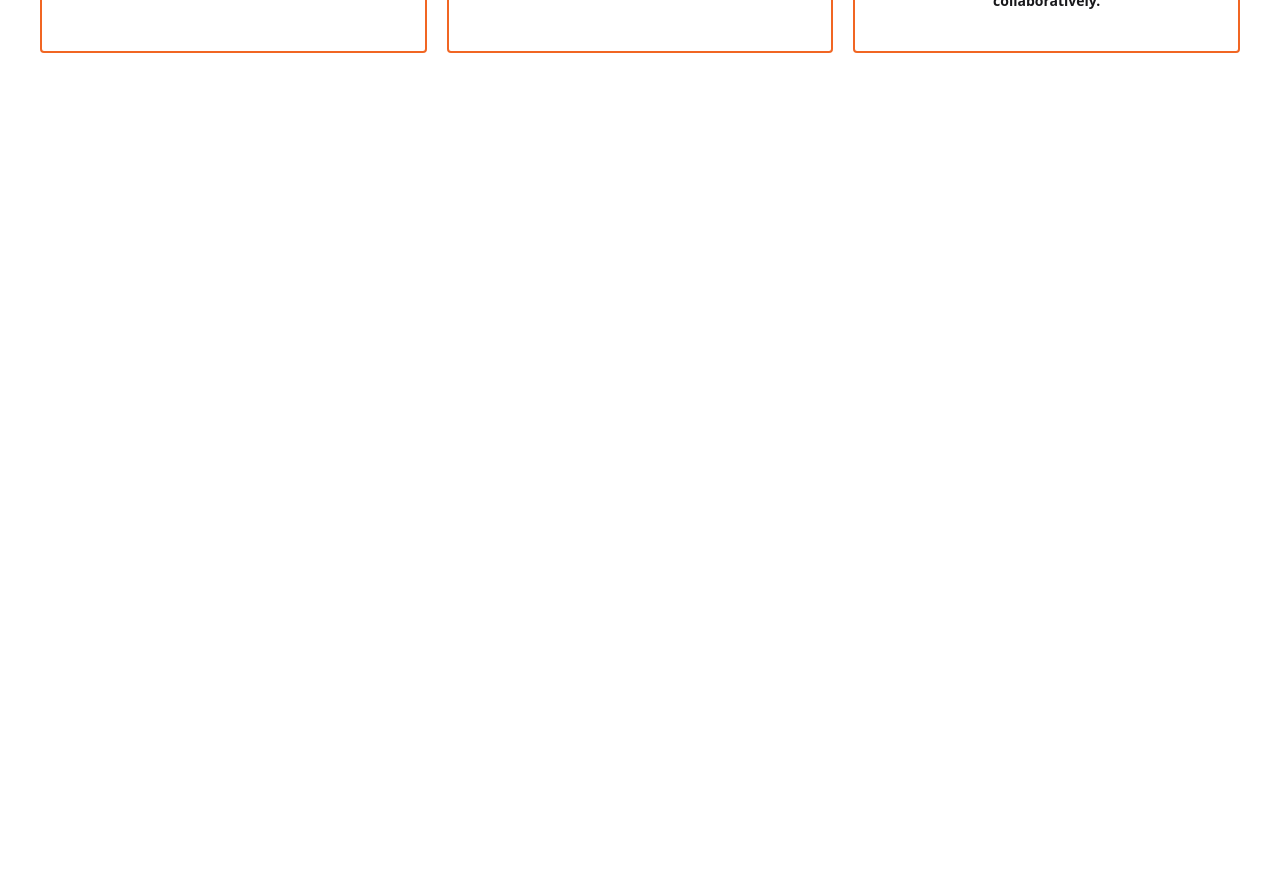
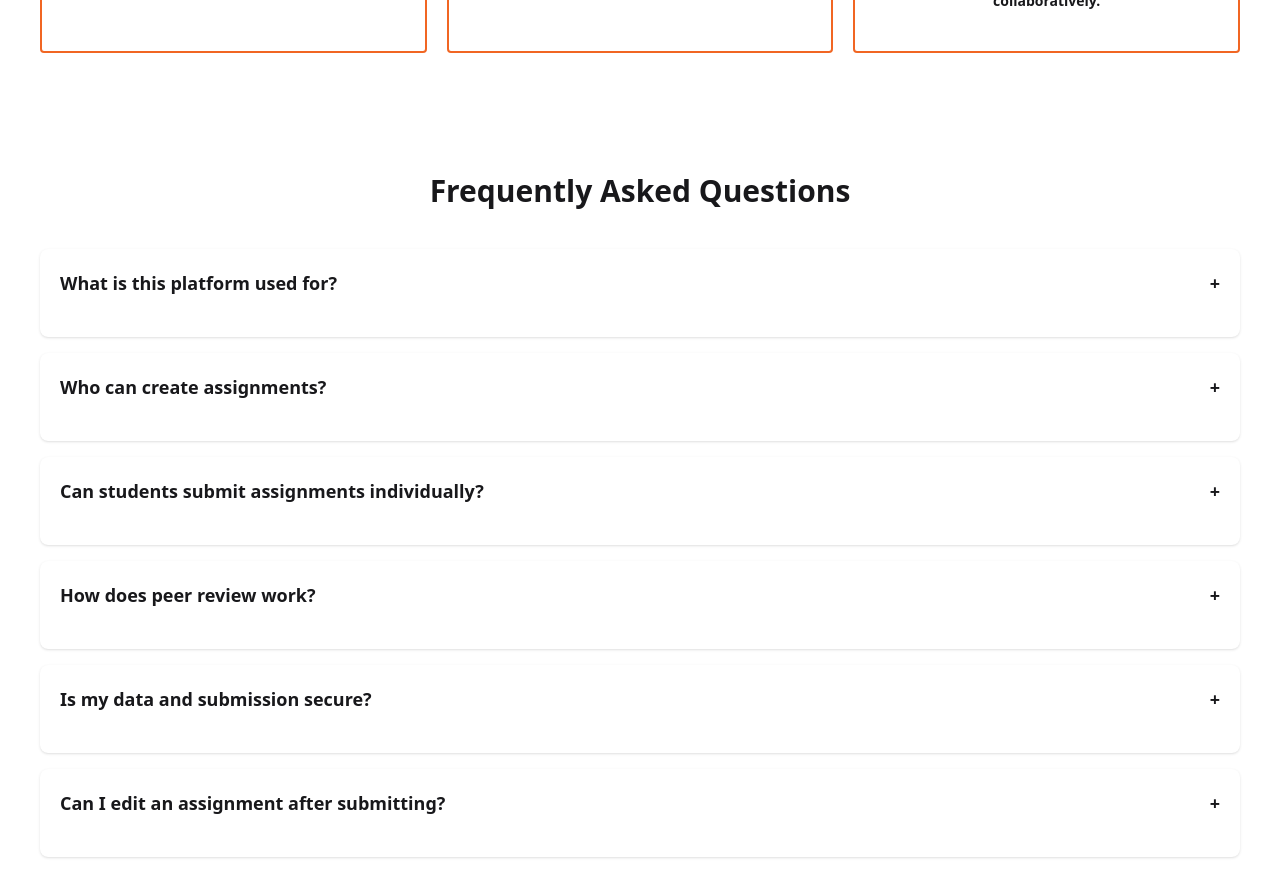
Before and after one commit to ShazzedChowdhury/b11-a11-c01-studyStack-client-side, a React (Vite) app: page / in a window 1280 px wide. Shown: the part 800-1696 px from the top of the page. Before the commit the page ends 933 px from the top, so only its background shows below. Built offline with nearby package versions, Linux system fonts and the light colour scheme; no server answers.

Commit message:
complete faq section as requirements

```diff
--- /dev/null
+++ b/public/faq.json
@@ -0,0 +1,31 @@
+{
+  "section": {
+    "title": "Frequently Asked Questions",
+    "questions": [
+      {
+        "question": "What is this platform used for?",
+        "answer": "This platform is designed to manage group assignments online. Users can create assignments, collaborate in groups, submit work, and review each other's submissions."
+      },
+      {
+        "question": "Who can create assignments?",
+        "answer": "Assignments can be created by registered users with creator or instructor roles. They can set deadlines, add resources, and assign groups."
+      },
+      {
+        "question": "Can students submit assignments individually?",
+        "answer": "Yes. Students can either submit individually or as part of a group, depending on the assignment settings configured by the creator."
+      },
+      {
+        "question": "How does peer review work?",
+        "answer": "Peer review allows students to evaluate each other's assignments. Reviewers can leave comments, give scores, and provide feedback as part of the learning process."
+      },
+      {
+        "question": "Is my data and submission secure?",
+        "answer": "Absolutely. All submissions are stored securely, and user data is protected using industry-standard security measures."
+      },
+      {
+        "question": "Can I edit an assignment after submitting?",
+        "answer": "You can edit or resubmit your work before the deadline. After the deadline, submissions are locked unless allowed by the assignment creator."
+      }
+    ]
+  }
+}
--- a/src/components/APIs/usePendingAssignmentApi.jsx
+++ b/src/components/APIs/usePendingAssignmentApi.jsx
@@ -1,15 +1,26 @@
-import React from 'react';
-import useAxiosSecure from '../../Hooks/useAxiosSecure';
+import React, { useEffect, useState } from "react";
+import useAxiosSecure from "../../Hooks/useAxiosSecure";
 
-const usePendingAssignmentApi = () => {
-    const axiosSecure = useAxiosSecure();
+const usePendingAssignmentApi = (status) => {
+  const [reFetch, setReFetch] = useState(false);
+  const [pendingData, setPendingData] = useState([]);
+  const [loading, setLoading] = useState(true)
+  const axiosSecure = useAxiosSecure();
 
-    const PendingAssignmentPromise = (status) => {
-        return axiosSecure.get(`/pending-assignment?status=${status}`).then(res => res?.data)
-    }
-    return {
-        PendingAssignmentPromise
-    }
+  useEffect(() => {
+    axiosSecure
+      .get(`/pending-assignment?status=${status}`)
+      .then((res) => {
+        setPendingData(res?.data);
+        setLoading(false)
+      });
+  }, [reFetch]);
+  return {
+    pendingData,
+    reFetch,
+    setReFetch,
+    loading,
+  };
 };
 
 export default usePendingAssignmentApi;
--- a/src/components/PendingAssignmentRow/PendingAssignmentRow.jsx
+++ b/src/components/PendingAssignmentRow/PendingAssignmentRow.jsx
@@ -7,29 +7,34 @@ import axios from "axios";
 import sweetMessage from "../../Utils/sweetMessage";
 import useAuth from "../../Hooks/useAuth";
 
-const PendingAssignmentRow = ({ assignment }) => {
+const PendingAssignmentRow = ({ assignment, reFetch, setReFetch }) => {
   const { user } = useAuth();
   const [isOpen, setIsOpen] = useState(false);
-  console.log(assignment)
+  console.log(assignment);
   const handleGivingMarks = (e) => {
     e.preventDefault();
-        if(assignment.user === user.email) {
-          setIsOpen(false)
-          return sweetMessage("You are not able to give marks.", "error")
+    if (assignment.user === user.email) {
+      setIsOpen(false);
+      return sweetMessage("You are not able to give marks.", "error");
     }
     const form = e.target;
     const formData = new FormData(form);
     const data = Object.fromEntries(formData.entries());
-         data.status = "completed"
+    data.status = "completed";
 
-        axios.patch(`${import.meta.env.VITE_base_api}/pending-assignment/${assignment._id}`, data)
-        .then(res => {
-          if(res.data) {
-            setIsOpen(false)
+    axios
+      .patch(
+        `${import.meta.env.VITE_base_api}/pending-assignment/${assignment._id}`,
+        data
+      )
+      .then((res) => {
+        if (res.data) {
+          setIsOpen(false);
+          setReFetch(!reFetch)
         }
       })
-        .catch(error => console.log(error))
-  }
+      .catch((error) => console.log(error));
+  };
   return (
     <>
       <tr>
@@ -77,7 +82,9 @@ const PendingAssignmentRow = ({ assignment }) => {
                 name="feedback"
                 required
               ></textarea>
-              <button type="submit" className="btn btn-primary w-full">Submit</button>
+              <button type="submit" className="btn btn-primary w-full">
+                Submit
+              </button>
             </form>
           </DialogPanel>
         </div>
--- a/src/components/PendingAssignmentTable/PendingAssignmentTable.jsx
+++ b/src/components/PendingAssignmentTable/PendingAssignmentTable.jsx
@@ -1,9 +1,14 @@
 import React, { use } from 'react';
 import PendingAssignmentRow from '../PendingAssignmentRow/PendingAssignmentRow';
 
-const PendingAssignmentTable = ({PendingAssignmentPromise}) => {
-    const pendingAssignment = use(PendingAssignmentPromise);
-    console.log(pendingAssignment)
+const PendingAssignmentTable = ({
+  pendingData,
+  reFetch,
+  setReFetch,
+  loading,
+}) => {
+
+  console.log(pendingData);
   return (
     <table className="table">
       {/* head */}
@@ -17,11 +22,10 @@ const PendingAssignmentTable = ({PendingAssignmentPromise}) => {
         </tr>
       </thead>
       <tbody>
-            {
-                pendingAssignment.map(assignment => {
-                  return  <PendingAssignmentRow assignment={assignment} />
-                })
-            }
+        {pendingData.map((assignment) => {
+          return <PendingAssignmentRow assignment={assignment}  reFetch={reFetch}
+          setReFetch={setReFetch} />;
+        })}
       </tbody>
     </table>
   );
--- a/src/components/ThemeControler.jsx
+++ b/src/components/ThemeControler.jsx
@@ -27,13 +27,9 @@ const ThemeControler = () => {
         />
 
         {theme === "light" ? (
-          <div className='rounded-full btn btn-primary h-fit p-1'>
             <FaMoon size={25} />
-          </div>
         ) : (
-        <div className='rounded-full btn btn-primary h-fit p-1'>
           <LuSun size={25} />
-        </div>
         )}
       </label>
     );
--- a/src/components/UpdateBtn/UpdateBtn.jsx
+++ b/src/components/UpdateBtn/UpdateBtn.jsx
@@ -11,8 +11,12 @@ import sweetMessage from '../../Utils/sweetMessage';
 
 const UpdateBtn = ({assignment}) => {
      const [selectedDate, setSelectedDate] = useState(assignment?.dueDate);
+     const parseDate = (dateStr) => {
+       const [day, month, year] = dateStr.split("-");
+       return new Date(`${year}-${month}-${day}`); // "2000-05-05"
+     };
      const [isOpen, setIsOpen] = useState(false);
-    console.log(assignment)
+    console.log(selectedDate)
 
     const handleUpdate = (e) => {
         e.preventDefault()
@@ -77,7 +81,7 @@ const UpdateBtn = ({assignment}) => {
                   <DatePicker
                     className="input"
                     name="dueDate"
-                    selected={selectedDate}
+                    selected={parseDate(selectedDate)}
                     onChange={(date) => setSelectedDate(date)}
                     dateFormat={"dd-MM-yyyy"}
                   />
--- /dev/null
+++ b/src/pages/HomePage/FaqSection/FaqSection.jsx
@@ -0,0 +1,45 @@
+import React, { use, useEffect, useState } from 'react';
+import Loading from '../../../components/Loading/Loading';
+
+const FaqSection = () => {
+  const [ faq, setFaq ] = useState(null);
+    const [openIndex, setOpneIndex] = useState(null)
+
+  useEffect(() => {
+    fetch('./faq.json')
+    .then(res => res.json())
+    .then(data => setFaq(data.section))
+  }, [])
+
+  const toggle = (index) => {
+    setOpneIndex(openIndex === index ? null : index);
+
+  }
+
+
+  if(!faq){ return <Loading />}
+  return (
+    <section className="max-w-7xl mx-auto px-5 md:px-10 py-10">
+      <h1 className="text-3xl font-bold text-center pb-10">{faq.title}</h1>
+
+      <div>
+        {faq?.questions.map((question, index) => {
+          return (
+            <div
+              onClick={() => toggle(index)}
+              className="shadow-sm mb-4 p-5 rounded-lg bg-base-100"
+            >
+              <div className='flex justify-between text-lg font-semibold mb-5'>
+                <h2>{question?.question}</h2>
+                <span>{openIndex === index ? "-" : "+"}</span>
+              </div>
+              {openIndex === index && <p className='text-sm font-semibold'>{question?.answer}</p>}
+            </div>
+          );
+        })}
+      </div>
+    </section>
+  );
+};
+
+export default FaqSection;
--- a/src/pages/HomePage/HomePage.jsx
+++ b/src/pages/HomePage/HomePage.jsx
@@ -2,12 +2,14 @@ import React, { Suspense } from 'react';
 import BannerSection from './BannerSection/BannerSection';
 import FeaturesSection from './FeaturesSection';
 import Loading from '../../components/Loading/Loading';
+import FaqSection from './FaqSection/FaqSection';
 
 const HomePage = () => {
     return (
       <>
         <BannerSection />
         <FeaturesSection />
+        <FaqSection />
       </>
     );
 };
--- a/src/pages/PendingAssignmentsPage/PendingAssignmentsPage.jsx
+++ b/src/pages/PendingAssignmentsPage/PendingAssignmentsPage.jsx
@@ -4,14 +4,18 @@ import Loading from '../../components/Loading/Loading';
 import usePendingAssignmentApi from '../../components/APIs/usePendingAssignmentApi';
 
 const PendingAssignmentsPage = () => {
-    const { PendingAssignmentPromise } = usePendingAssignmentApi()
+    const { pendingData, reFetch, setReFetch, loading } =
+      usePendingAssignmentApi("pending");
+      console.log(pendingData)
+
+      if(loading) {
+        return <Loading />
+      }
     return (
       <section className="max-w-7xl mx-auto px-5 md:px-10 py-10">
         <Suspense fallback={<Loading />}>
           <div className="overflow-x-auto">
-            <PendingAssignmentTable
-              PendingAssignmentPromise={PendingAssignmentPromise("pending")}
-            />
+            <PendingAssignmentTable pendingData={pendingData}  reFetch={reFetch} setReFetch={setReFetch} loading={loading} />
           </div>
         </Suspense>
       </section>
```
Lines whose indentation alone changed are shown as unchanged.
